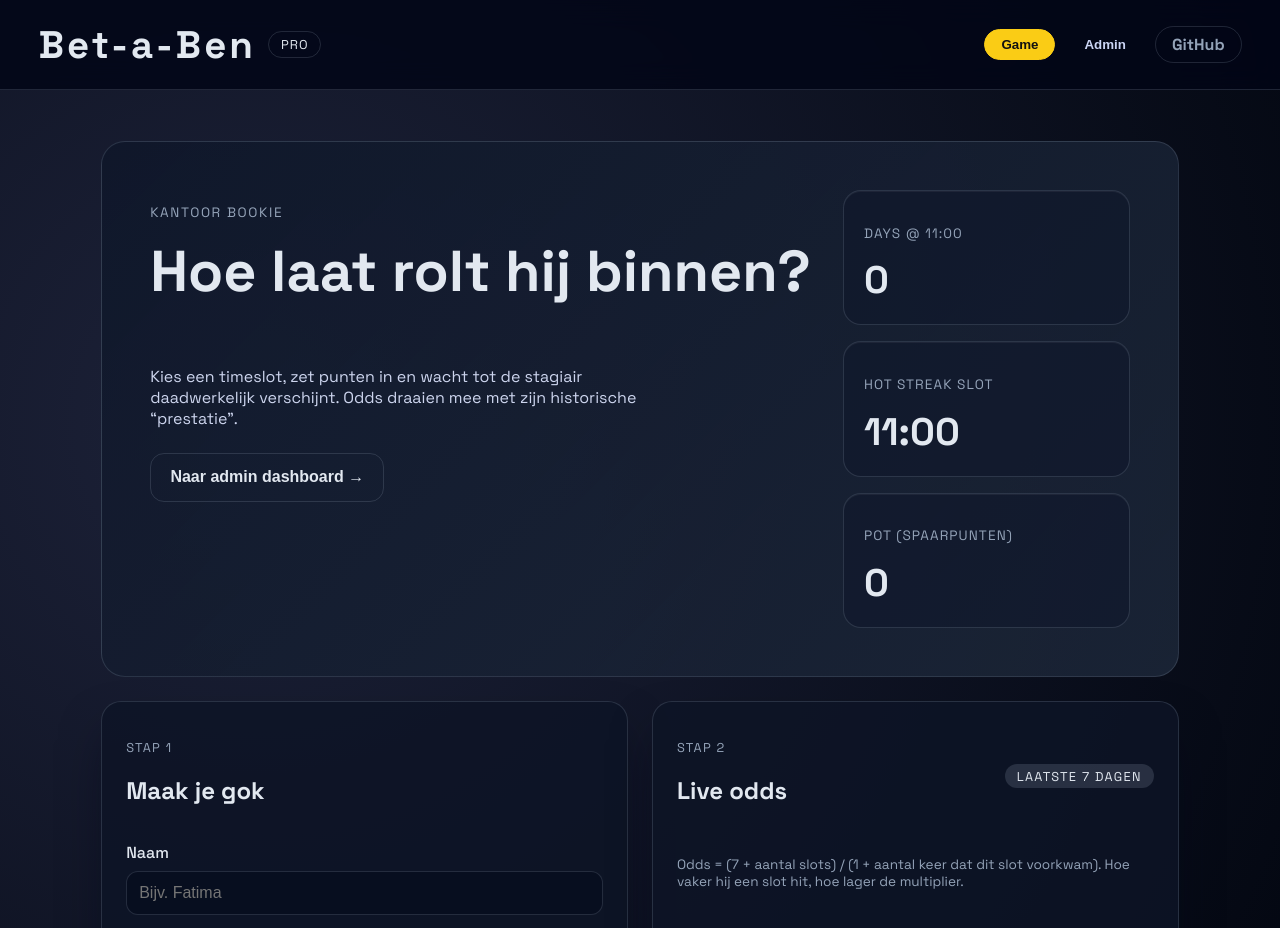
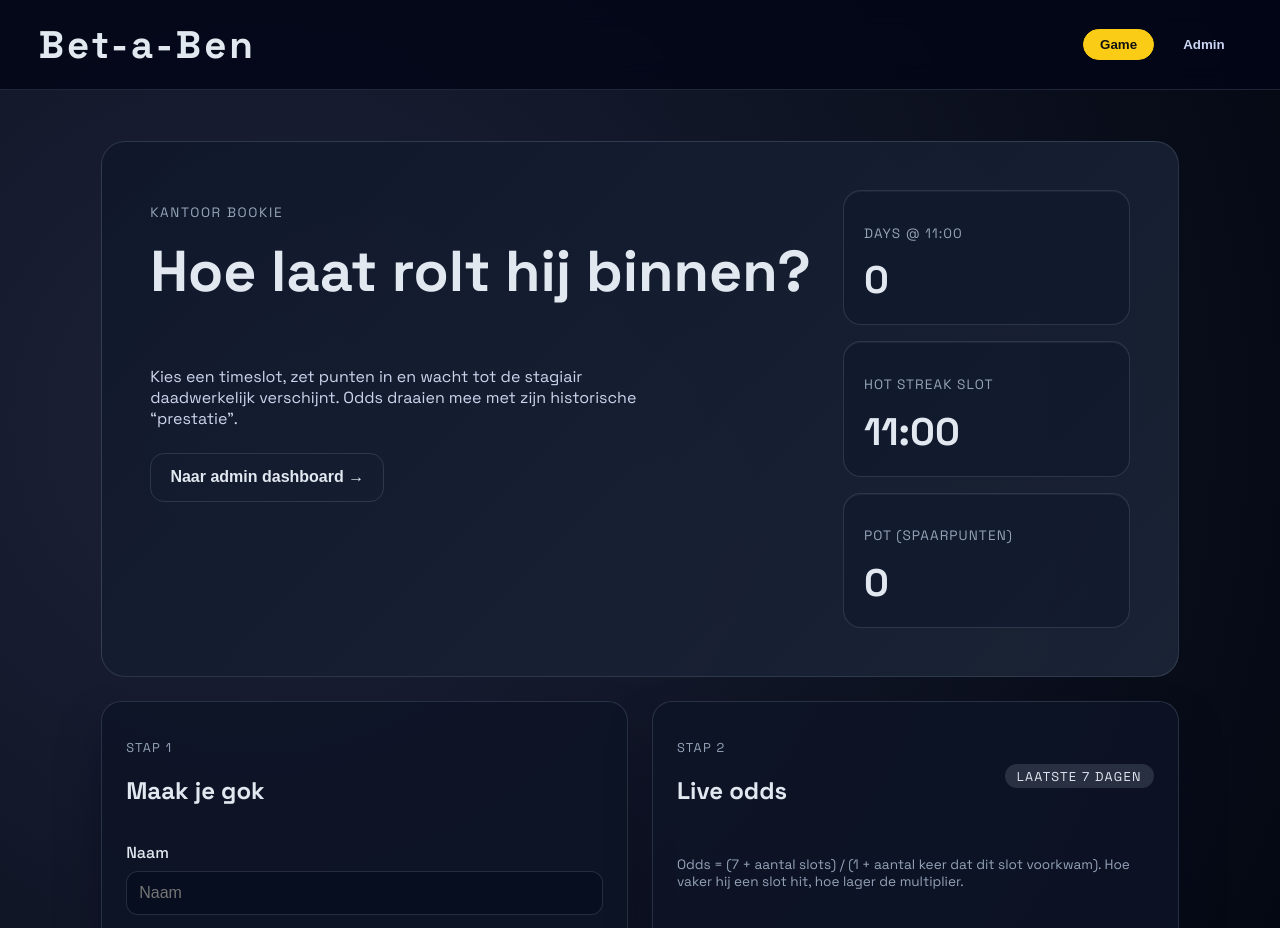
Before and after one commit to motasm20/LaatKomers, a website: page index.html in a window 1280 px wide. Shown: the top 928 px of the page. Drawn offline with Linux system fonts and the light colour scheme; no server answers.

Commit message:
Remove GitHub link and update bettor input placeholder in admin view

```diff
--- a/index.html
+++ b/index.html
@@ -16,19 +16,10 @@
     <header class="topbar">
       <div class="brand">
         <div class="logo">Bet-a-Ben</div>
-        <span class="badge">Pro</span>
       </div>
       <nav class="nav-links">
         <button class="nav-link active" data-view-target="play">Game</button>
         <button class="nav-link" data-view-target="admin">Admin</button>
-        <a
-          class="nav-link ghost"
-          href="https://github.com/motasm20/LaatKomers"
-          target="_blank"
-          rel="noopener"
-        >
-          GitHub
-        </a>
       </nav>
     </header>
 
@@ -75,7 +66,7 @@
             <form id="betForm">
               <label>
                 Naam
-                <input type="text" name="bettor" placeholder="Bijv. Fatima" required />
+                <input type="text" name="bettor" placeholder="Naam" required />
               </label>
               <label>
                 Inzet (punten)
```
